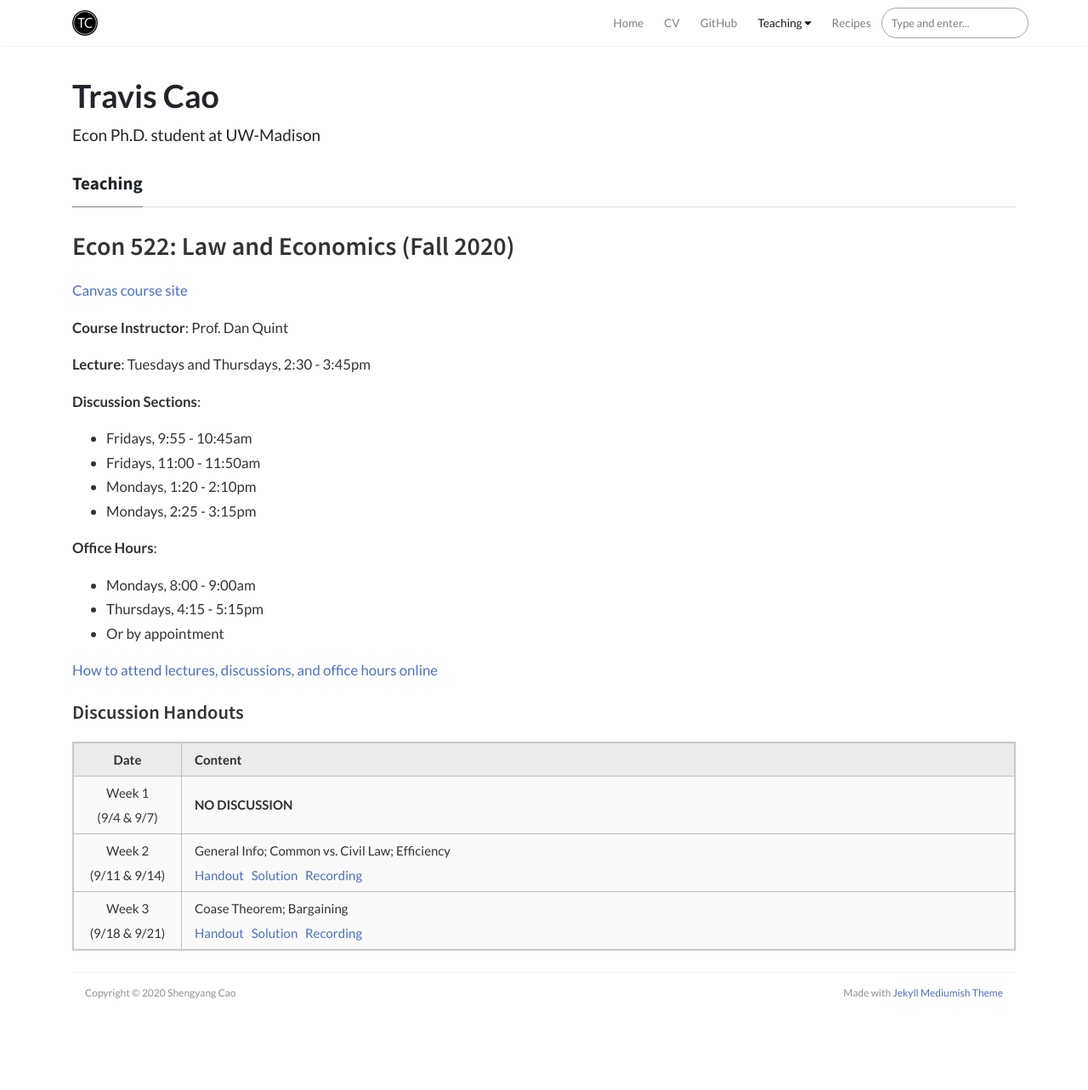
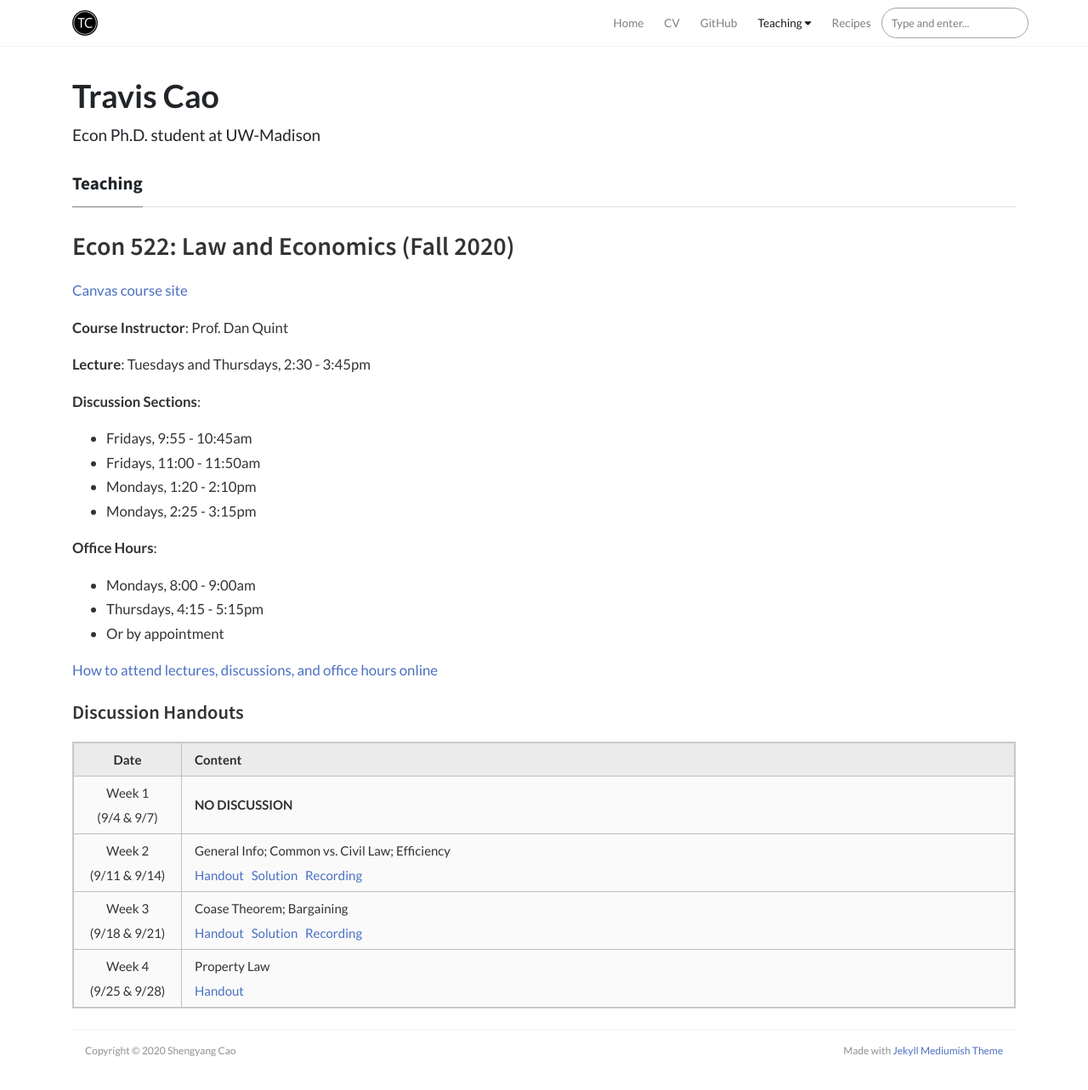
Before and after one commit to scaotravis/scaotravis.github.io, a Jekyll site: the page built from _posts/2020-08-04-teaching-fa-522.md, in a window 1280 px wide and 1286 px high. Shown: the top 1283 px of the window at 85% size. Built offline with Jekyll 4.4.1, drawn with Linux system fonts in a browser that asks for light colours; nearby versions of some CDN libraries; comment, search, counter and statistics services are not loaded.

Commit message:
dis 3: upload handout

```diff
--- a/_posts/2020-08-04-teaching-fa-522.md
+++ b/_posts/2020-08-04-teaching-fa-522.md
@@ -33,3 +33,4 @@ permalink: /teaching/fa20-522
 | Week 1 <br> (9/4 & 9/7) | **NO DISCUSSION** |
 | Week 2 <br> (9/11 & 9/14) | General Info; Common vs. Civil Law; Efficiency <br> [Handout]({{ site.url }}/downloads/teaching/fa20-522/522_fa20_dis-1_handout.pdf) &nbsp; [Solution]({{ site.url }}/downloads/teaching/fa20-522/522_fa20_dis-1_sol.pdf) &nbsp; [Recording](https://us-lti.bbcollab.com/collab/ui/session/playback/load/b9403c970eba4d19a56c214f6838e50a) |
 | Week 3 <br> (9/18 & 9/21) | Coase Theorem; Bargaining <br> [Handout]({{ site.url }}/downloads/teaching/fa20-522/522_fa20_dis-2_handout.pdf) &nbsp; [Solution]({{ site.url }}/downloads/teaching/fa20-522/522_fa20_dis-2_sol.pdf) &nbsp; [Recording](https://us-lti.bbcollab.com/recording/372c8b0fd03941799bf87a942f1618d5)|
+| Week 4 <br> (9/25 & 9/28) | Property Law <br> [Handout]({{ site.url }}/downloads/teaching/fa20-522/522_fa20_dis-3_handout.pdf)|
```
Also changed, not shown: 6 other files.
